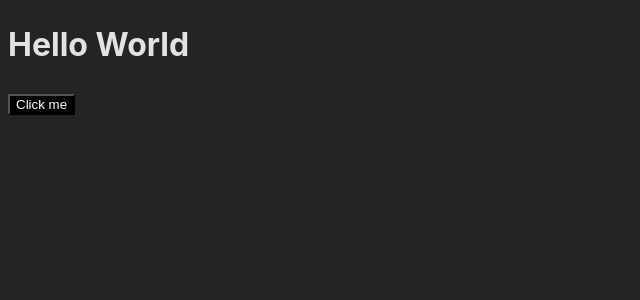
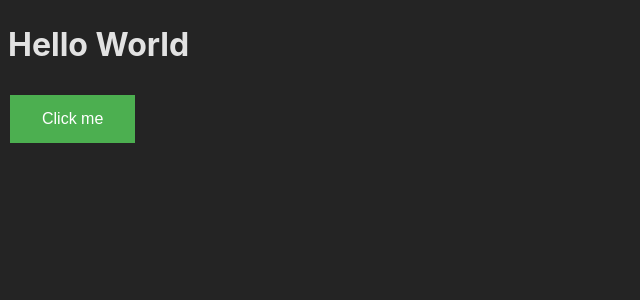
Before and after one commit to Rishabh-Kumar01/HangmanGame, a React (Vite) app: page / in a window 1280 px wide. Shown: the top 300 px of the page, without its empty margins (0-640 px from the left). Built offline with nearby package versions, Linux system fonts and the light colour scheme.

Commit message:
chore: Update Button component to use CSS file for styling

```diff
--- a/src/App.jsx
+++ b/src/App.jsx
@@ -5,7 +5,12 @@ function App() {
   return (
     <>
       <h1>Hello World</h1>
-      <Button text="Click me" backGroundColor="black" color="white" />
+      <Button
+        text="Click me"
+        onClickHandler={() => {
+          console.log("Button clicked");
+        }}
+      />
     </>
   );
 }
--- /dev/null
+++ b/src/components/Button/Button.css
@@ -0,0 +1,12 @@
+.btn {
+  background-color: #4caf50;
+  border: none;
+  color: white;
+  padding: 15px 32px;
+  text-align: center;
+  text-decoration: none;
+  display: inline-block;
+  font-size: 16px;
+  margin: 4px 2px;
+  cursor: pointer;
+}
--- a/src/components/Button/Button.jsx
+++ b/src/components/Button/Button.jsx
@@ -1,13 +1,9 @@
 import React from "react";
+import "./Button.css";
 
-const Button = ({ text, backGroundColor, color }) => {
+const Button = ({ text, onClickHandler }) => {
   return (
-    <button
-      style={{
-        backgroundColor: backGroundColor,
-        color: color,
-      }}
-    >
+    <button className="btn" onClick={onClickHandler}>
       {text}
     </button>
   );
```
